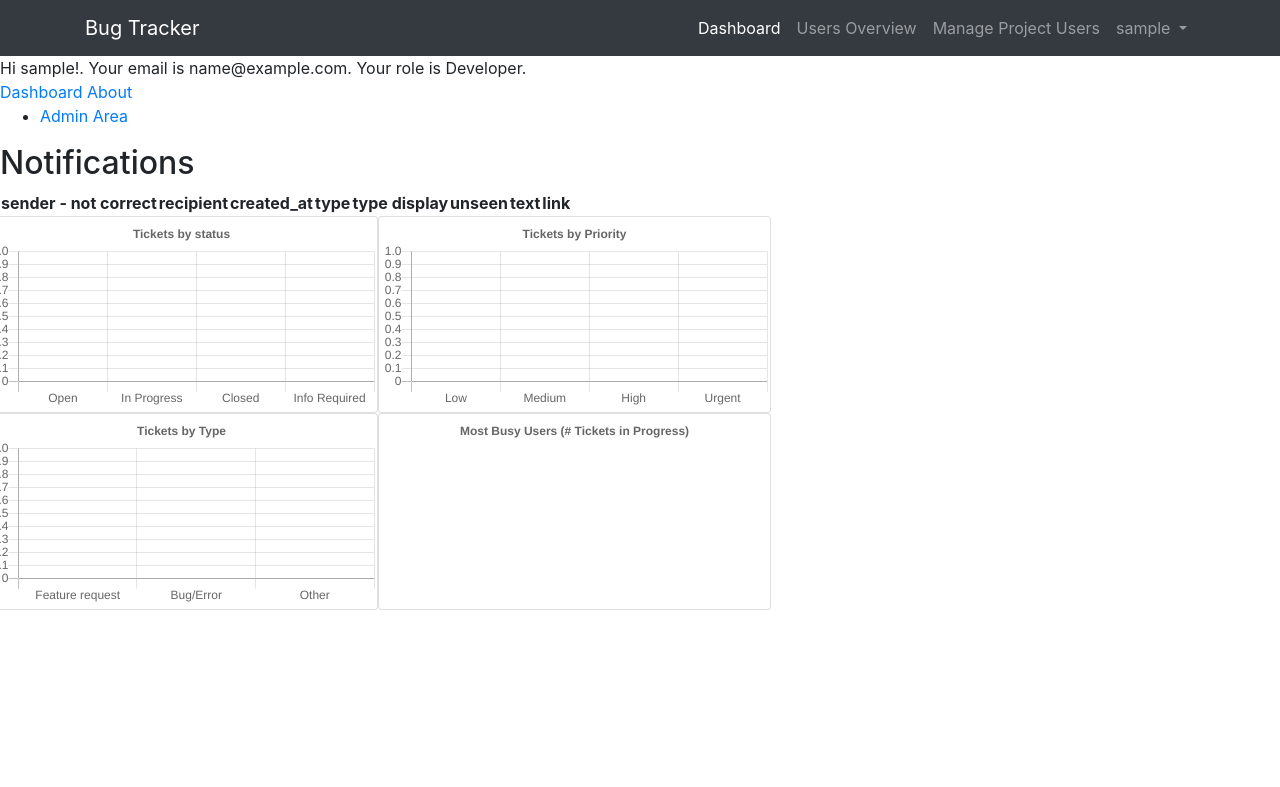
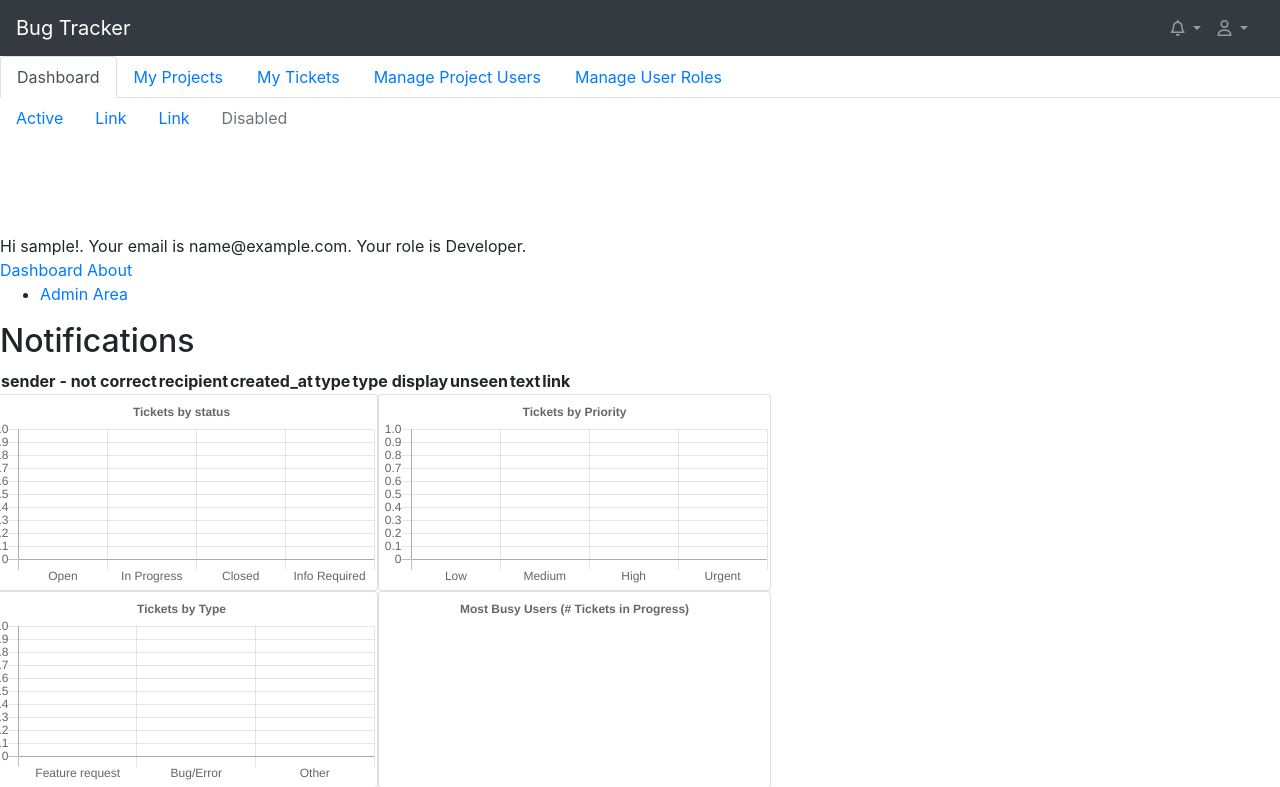
Before and after one commit to KristianMSchmidt/django-bugtracker, a Django app: page / in a window 1280 px wide. Shown: the top 787 px of the page. Run offline with Django 3.2, Linux system fonts and the light colour scheme; the visitor is signed in with stand-in values (Sample User, id 1); data that the repository does not hold is empty; parts of the project's set-up code (start-up, migrations or seed data) failed here and were passed over; some libraries are stand-ins or nearby versions.

Commit message:
navbar and nav

```diff
--- a/templates/_base.html
+++ b/templates/_base.html
@@ -10,41 +10,50 @@
 
         <!-- CSS -->
         <link rel="stylesheet" href="{% static 'css/base.css' %}">
+        <script src="https://kit.fontawesome.com/114f0c3f98.js" crossorigin="anonymous"></script>
+
         <link href="{% static "css/bootstrap.min.css" %}" rel="stylesheet" />
 
     </head>
 
     <body>
-     <!-- Navigation-->
-     <nav class="navbar navbar-expand-lg navbar-dark bg-dark static-top">
-         <div class="container">
+
+
+     <!-- Navigation -->
+     <nav class="navbar navbar-expand navbar-dark bg-dark static-top">
+         <div class="container-fluid">
              <a class="navbar-brand" href="#!">Bug Tracker</a>
-             <button class="navbar-toggler" type="button" data-toggle="collapse" data-target="#navbarResponsive"
-                 aria-controls="navbarResponsive" aria-expanded="false" aria-label="Toggle navigation"><span
-                     class="navbar-toggler-icon"></span></button>
              <div class="collapse navbar-collapse" id="navbarResponsive">
+
                  <ul class="navbar-nav ml-auto">
-                     <li class="nav-item active">
-                         <a class="nav-link" href="{% url 'dashboard' %}">
-                            Dashboard
-                            <span class="sr-only">(current)</span>
-                         </a>
-                     </li>
 
-                     <li class="nav-item"><a class="nav-link" href="#">Users Overview</a></li>
-                     <li class="nav-item"><a class="nav-link" href="#">Manage Project Users</a></li>
                      {% if user.is_authenticated %}
                         <li class="nav-item dropdown">
                             <a class="nav-link dropdown-toggle" href="#" id="navbarDropdownMenuLink" role="button"
                                 data-toggle="dropdown" aria-haspopup="true" aria-expanded="false">
-                             {{ user.username }}
+                                <i class="far fa-bell"></i>
                             </a>
-                         <div class="dropdown-menu" aria-labelledby="navbarDropdownMenuLink">
-                            <a class="dropdown-item" href="{% url 'project_list' %}">My Projects</a>
-                            <a class="dropdown-item" href="{% url 'ticket_list' %}">My Tickets</a>
-                            <a class="dropdown-item" href="{% url 'user_list' %}">Personel</a>
-                            <a class="dropdown-item" href="{% url 'profile' %}">Profile</a>
-                            <a class="dropdown-item" href="{% url 'logout' %}">Log Out</a>
+                            <div class="dropdown-menu dropdown-menu-right" aria-labelledby="navbarDropdownMenuLink">
+                                <a class="dropdown-item" href="#">Signed in as <b>{{ user.username }}</b></a>
+                                <div class="dropdown-divider"></div>
+                                <a class="dropdown-item" href="{% url 'project_list' %}">Your projects</a>
+                                <a class="dropdown-item" href="{% url 'ticket_list' %}">Your Tickets</a>
+                                <div class="dropdown-divider"></div>
+                                <a class="dropdown-item" href="{% url 'logout' %}">Sign out</a>
+                            </div>
+                        </li>
+                        <li class="nav-item dropdown pr-2">
+                            <a class="nav-link dropdown-toggle" href="#" id="navbarDropdownMenuLink" role="button"
+                                data-toggle="dropdown" aria-haspopup="true" aria-expanded="false">
+                                <i class="far fa-user"></i>
+                            </a>
+                            <div class="dropdown-menu dropdown-menu-right" aria-labelledby="navbarDropdownMenuLink">
+                                <a class="dropdown-item" href="#">Signed in as <b>{{ user.username }}</b></a>
+                                <div class="dropdown-divider"></div>
+                                <a class="dropdown-item" href="{% url 'project_list' %}">Your projects</a>
+                                <a class="dropdown-item" href="{% url 'ticket_list' %}">Your Tickets</a>
+                                <div class="dropdown-divider"></div>
+                                <a class="dropdown-item" href="{% url 'logout' %}">Sign out</a>
                             </div>
                         </li>
                      {% endif %}
@@ -53,8 +62,33 @@
              </div>
          </div>
      </nav>
+<ul class="nav nav-tabs">
+    <li class="nav-item">
+        <a class="nav-link active" aria-current="page" href="#">Dashboard</a>
+    </li>
+    <li class="nav-item">
+        <a class="nav-link" href="#">My Projects</a>
+    </li>
+    <li class="nav-item">
+        <a class="nav-link" href="#">My Tickets</a>
+    </li>
+    <li class="nav-item">
+        <a class="nav-link" href="#">Manage Project Users</a>
+    </li>
+    <li class="nav-item">
+        <a class="nav-link" href="#">Manage User Roles</a>
+    </li>
 
+</ul>
 
+<nav class="nav flex-row">
+    <a class="nav-link active" aria-current="page" href="#">Active</a>
+    <a class="nav-link" href="#">Link</a>
+    <a class="nav-link" href="#">Link</a>
+    <a class="nav-link disabled" href="#" tabindex="-1" aria-disabled="true">Disabled</a>
+</nav>
+
+<br><br><br><br>
         <div>
             {% if user.is_authenticated %}
                 Hi {{ user.username }}!. Your email is {{ user.email }}. Your role is {{ user.get_role_display }}. <br>
```
Also changed, not shown: .github/workflows/test.yml. Lines whose indentation alone changed are shown as unchanged.
